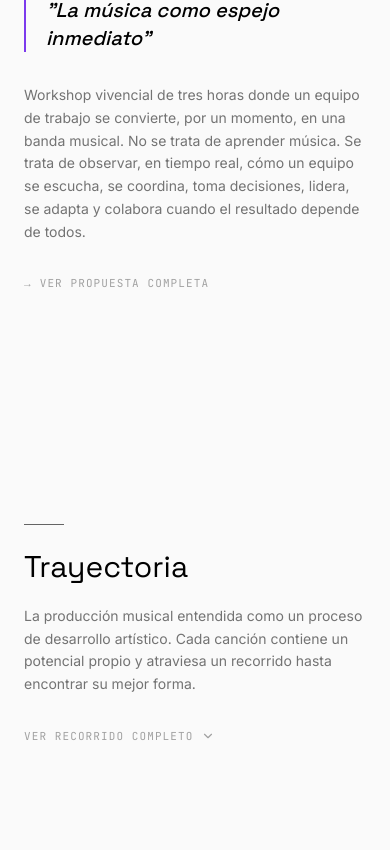
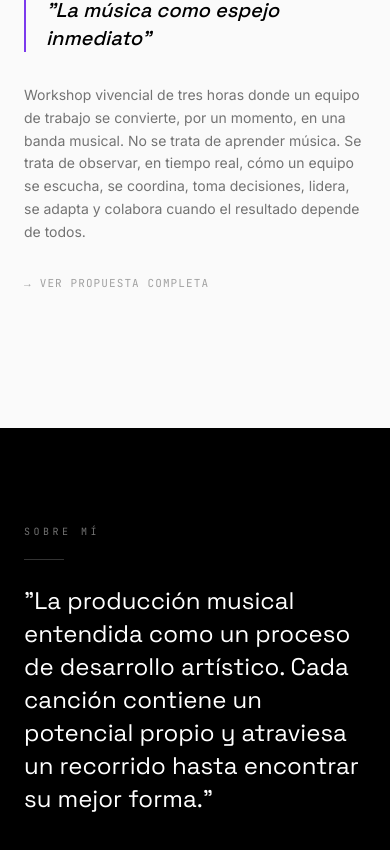
Before and after one commit to jgarciarios/Garcia-Musica, a React (Vite) app: page / in a window 390 px wide. Shown: the part 11122-11972 px from the top of the page. Built offline with nearby package versions, Linux system fonts and the light colour scheme.

Commit message:
redesign: Recorrido — seccion oscura, filosofia grande, timeline siempre visible

```diff
--- a/src/components/Recorrido.tsx
+++ b/src/components/Recorrido.tsx
@@ -1,102 +1,90 @@
-import { useState } from "react";
-import { motion, AnimatePresence } from "motion/react";
-import { ChevronDown } from "lucide-react";
+import { motion } from "motion/react";
 import { TIMELINE } from "../data";
 import { useLang } from "../context/LangContext";
 import { translations } from "../utils/i18n";
-import SectionHeader from "./SectionHeader";
 
 const ACCENT: Record<string, string> = {
   violet: "#7C3AED",
   orange: "#EA580C",
   green:  "#16A34A",
 };
-const ACCENT_BG: Record<string, string> = {
-  violet: "#7C3AED14",
-  orange: "#EA580C14",
-  green:  "#16A34A14",
-};
 
 export default function Recorrido() {
   const { lang } = useLang();
   const rec = translations[lang].recorrido;
-  const [expanded, setExpanded] = useState(false);
 
   return (
-    <section id="recorrido" className="py-24 md:py-36 bg-neutral-50">
+    <section id="recorrido" className="py-24 md:py-36 bg-black text-white">
       <div className="max-w-7xl mx-auto px-6 md:px-10">
 
-        <SectionHeader title={rec.title} subtitle={rec.philosophy} />
+        {/* Header */}
+        <div className="mb-16 md:mb-20">
+          <motion.span
+            initial={{ opacity: 0, x: -10 }}
+            whileInView={{ opacity: 1, x: 0 }}
+            viewport={{ once: true }}
+            transition={{ duration: 0.45 }}
+            className="font-mono text-[10px] uppercase tracking-[0.35em] text-neutral-500 block mb-5"
+          >
+            Sobre mí
+          </motion.span>
 
-        {/* Toggle button */}
-        <div className="mb-10 -mt-8">
-          <button
-            onClick={() => setExpanded(v => !v)}
-            className="flex items-center gap-2 font-mono text-[11px] uppercase tracking-widest text-neutral-400 hover:text-black transition-colors cursor-pointer group"
+          <motion.div
+            initial={{ scaleX: 0 }}
+            whileInView={{ scaleX: 1 }}
+            viewport={{ once: true }}
+            transition={{ duration: 0.55, ease: [0.16, 1, 0.3, 1] }}
+            style={{ transformOrigin: "left" }}
+            className="h-px bg-white w-10 mb-6 opacity-20"
+          />
+
+          {/* Filosofía — grande y prominente */}
+          <motion.blockquote
+            initial={{ opacity: 0, y: 16 }}
+            whileInView={{ opacity: 1, y: 0 }}
+            viewport={{ once: true }}
+            transition={{ duration: 0.7, delay: 0.1 }}
+            className="font-display font-light text-white text-2xl md:text-3xl lg:text-4xl leading-snug max-w-3xl"
           >
-            <span>{expanded ? rec.collapse : rec.expand}</span>
-            <ChevronDown
-              className={`w-3.5 h-3.5 transition-transform duration-300 ${expanded ? "rotate-180" : ""}`}
-            />
-          </button>
+            "{rec.philosophy}"
+          </motion.blockquote>
         </div>
 
-        {/* Collapsible timeline */}
-        <AnimatePresence initial={false}>
-          {expanded && (
-            <motion.div
-              initial={{ height: 0, opacity: 0 }}
-              animate={{ height: "auto", opacity: 1 }}
-              exit={{ height: 0, opacity: 0 }}
-              transition={{ duration: 0.35, ease: "easeInOut" }}
-              className="overflow-hidden"
-            >
-              <div className="relative">
-                {/* Vertical line */}
-                <div className="absolute left-0 top-0 bottom-0 w-px bg-neutral-200 hidden md:block" />
-
-                <div className="space-y-0">
+        {/* Timeline grid */}
+        <div className="grid grid-cols-1 md:grid-cols-2 lg:grid-cols-3 gap-px bg-white/5">
           {TIMELINE.map((item, i) => (
             <motion.div
               key={i}
-                      initial={{ opacity: 0, x: -10 }}
-                      animate={{ opacity: 1, x: 0 }}
-                      transition={{ duration: 0.4, delay: i * 0.07 }}
-                      className="md:pl-12 py-6 border-b border-neutral-100 last:border-0"
+              initial={{ opacity: 0, y: 12 }}
+              whileInView={{ opacity: 1, y: 0 }}
+              viewport={{ once: true, margin: "-20px" }}
+              transition={{ duration: 0.5, delay: i * 0.07 }}
+              className="bg-black p-7 hover:bg-white/5 transition-colors group"
             >
-                      <div className="relative flex items-start gap-4">
-                        {/* Dot on the line */}
-                        <div
-                          className="hidden md:block absolute left-[-16px] w-2 h-2 rounded-full mt-1.5 flex-shrink-0"
+              {/* Acento + label */}
+              <div className="flex items-center gap-2 mb-5">
+                <span
+                  className="w-4 h-px flex-shrink-0"
                   style={{ backgroundColor: ACCENT[item.accent] }}
                 />
-
-                        <div className="flex-1">
-                          {/* Custom label tag (no "Formación" repetition) */}
                 <span
-                            className="font-mono text-[9px] uppercase tracking-widest px-2 py-0.5 rounded inline-block mb-2"
-                            style={{
-                              color: ACCENT[item.accent],
-                              backgroundColor: ACCENT_BG[item.accent],
-                            }}
+                  className="font-mono text-[9px] uppercase tracking-[0.2em]"
+                  style={{ color: ACCENT[item.accent] }}
                 >
                   {item.label}
                 </span>
-                          <h3 className="font-display font-medium text-black text-base mb-1.5">
+              </div>
+
+              <h3 className="font-display font-medium text-white text-base mb-3 leading-snug group-hover:text-neutral-200 transition-colors">
                 {item.era}
               </h3>
               <p className="text-neutral-500 text-sm leading-relaxed">
                 {item.description}
               </p>
-                        </div>
-                      </div>
             </motion.div>
           ))}
         </div>
-              </div>
-            </motion.div>
-          )}
-        </AnimatePresence>
+
       </div>
     </section>
   );
```
Lines whose indentation alone changed are shown as unchanged.
